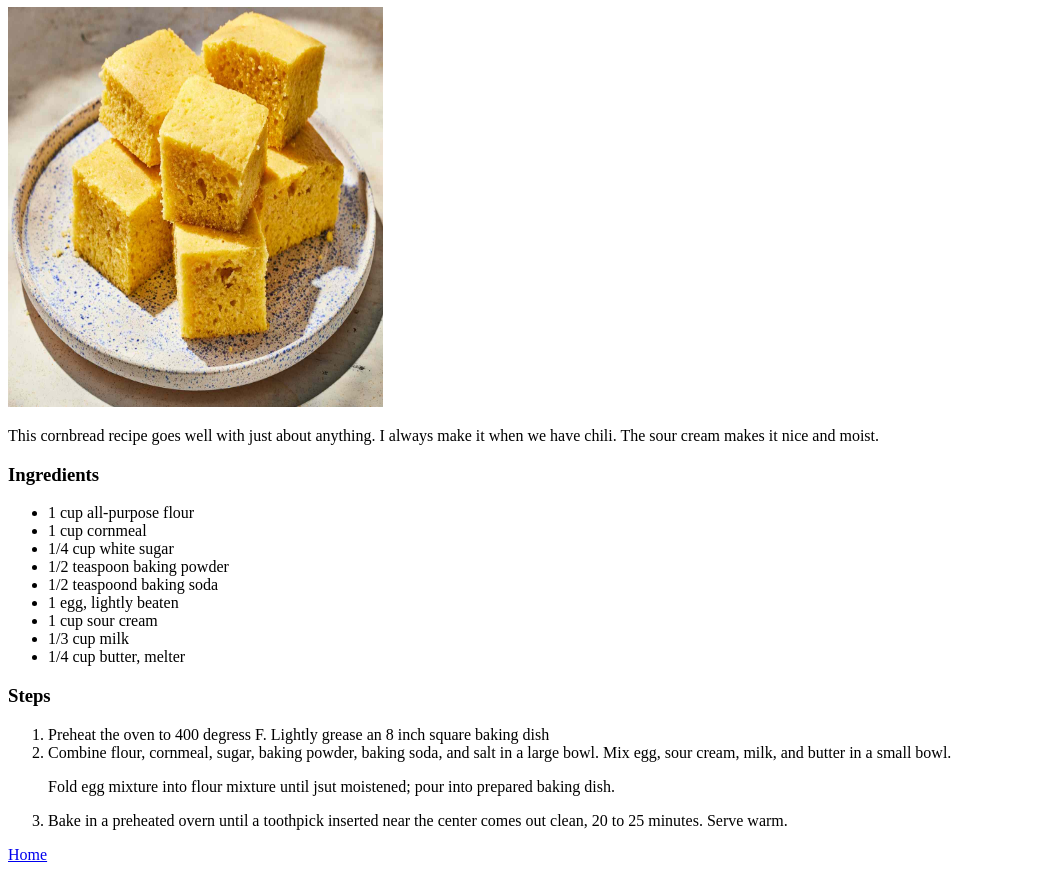
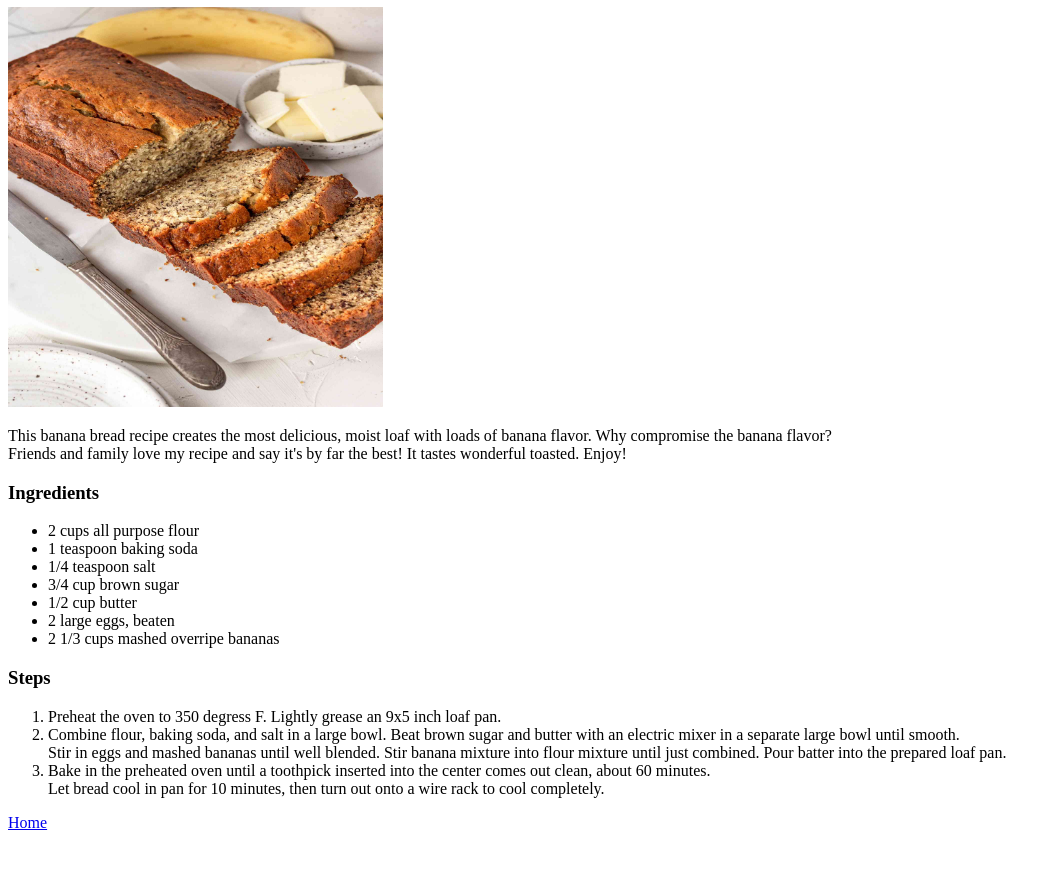
Before and after one commit to gagarc/odin-recipes, a plain HTML site: page recipes/bananaBread.html in a window 1280 px wide. Shown: the part 73-953 px from the top of the page, without its empty margins (0-1057 px from the left). After the commit the page ends 921 px from the top, so only its background shows below. Drawn offline with Linux system fonts and the light colour scheme.

Commit message:
Updated html page for both Banana bread and Chocolate Chip Cookies

```diff
--- a/recipes/bananaBread.html
+++ b/recipes/bananaBread.html
@@ -6,31 +6,33 @@
     <title>Document</title>
 </head>
 <body>
-    <h1><strong>Corn Bread Recipe</strong></h1>
-    <p><img src="../images/cornbread.jpg" alt="Corn Bread Picture" height="400" width="375"></p>
-    <p>This cornbread recipe goes well with just about anything. I always make it when we have chili. The sour cream makes it nice and moist.</p>
+    <h1><strong>Banana Bread Recipe</strong></h1>
+    <p><img src="../images/banana bread.jpg" alt="Banana Bread Picture" height="400" width="375"></p>
+    <p>This banana bread recipe creates the most delicious, moist loaf with loads of banana flavor. Why compromise the banana flavor?
+        <br>Friends and family love my recipe and say it's by far the best! It tastes wonderful toasted. Enjoy!
+    </p>
 
     <h3><strong>Ingredients</strong></h3>
     <ul>
-        <li>1 cup all-purpose flour</li>
-        <li>1 cup cornmeal</li>
-        <li>1/4 cup white sugar</li>
-        <li>1/2 teaspoon baking powder</li>
-        <li>1/2 teaspoond baking soda</li>
-        <li>1 egg, lightly beaten</li>
-        <li>1 cup sour cream</li>
-        <li>1/3 cup milk</li>
-        <li>1/4 cup butter, melter</li>
+        <li>2 cups all purpose flour</li>
+        <li>1 teaspoon baking soda</li>
+        <li>1/4 teaspoon salt</li>
+        <li>3/4 cup brown sugar</li>
+        <li>1/2 cup butter</li>
+        <li>2 large eggs, beaten</li>
+        <li>2 1/3 cups mashed overripe bananas</li>
     </ul>
 
     <h3><strong>Steps</strong></h3>
     <ol>
-        <li>Preheat the oven to 400 degress F. Lightly grease an 8 inch square baking dish</li>
-        <li>Combine flour, cornmeal, sugar, baking powder, baking soda, and salt in a large bowl.
-            Mix egg, sour cream, milk, and butter in a small bowl. <p>Fold egg mixture into flour mixture
-            until jsut moistened; pour into prepared baking dish.</p>
+        <li>Preheat the oven to 350 degress F. Lightly grease an 9x5 inch loaf pan.</li>
+        <li>Combine flour, baking soda, and salt in a large bowl. Beat brown sugar and butter with an electric mixer in a separate
+            large bowl until smooth. <br>Stir in eggs and mashed bananas until well blended. Stir banana mixture into flour mixture until just combined.
+            Pour batter into the prepared loaf pan.
         </li>
-        <li>Bake in a preheated overn until a toothpick inserted near the center comes out clean, 20 to 25 minutes. Serve warm.</li>
+        <li>Bake in the preheated oven until a toothpick inserted into the center comes out clean, about 60 minutes. <br>Let bread cool in pan for 10 minutes,
+            then turn out onto a wire rack to cool completely.
+        </li>
     </ol>
 
     <a href="../index.html"><p>Home</p></a>
```
Also changed, not shown: recipes/chocolateChipCookies.html (+43 -0 lines), recipes/cornBread.html (+2 -2 lines).
